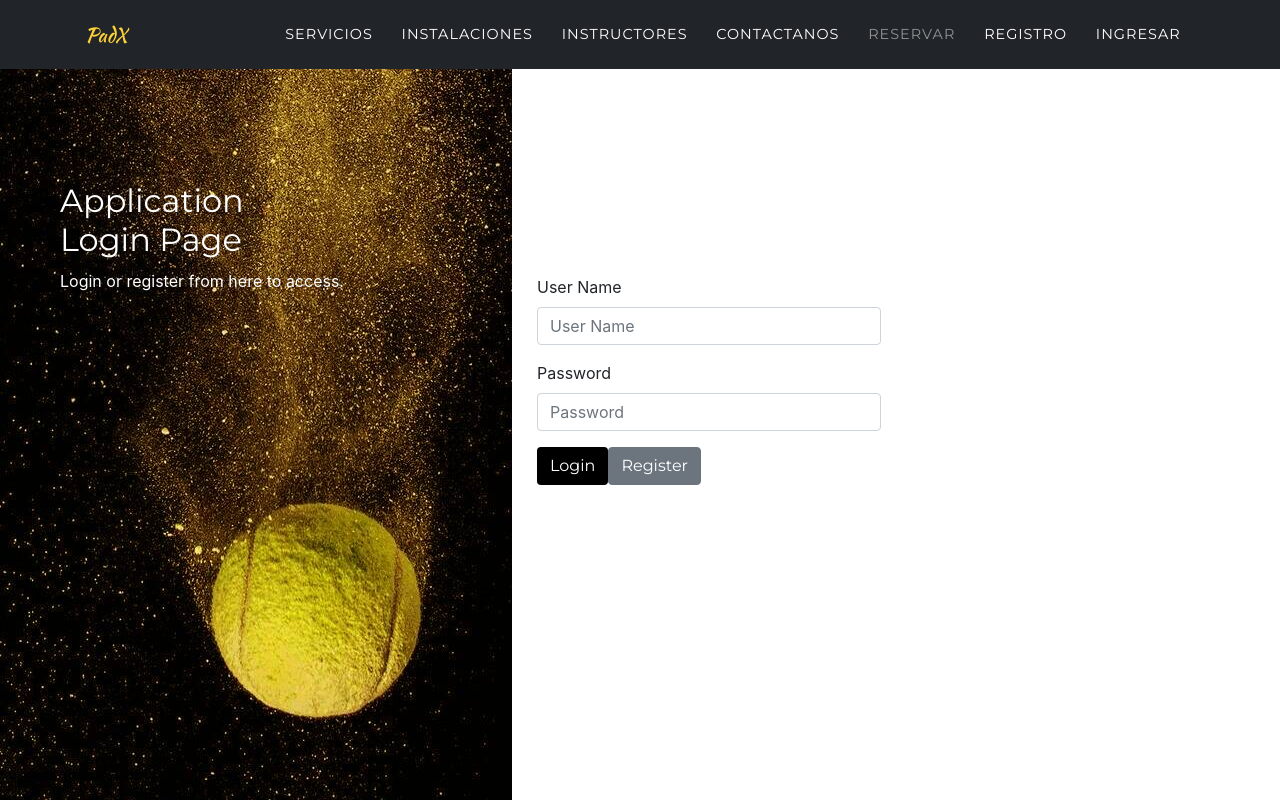
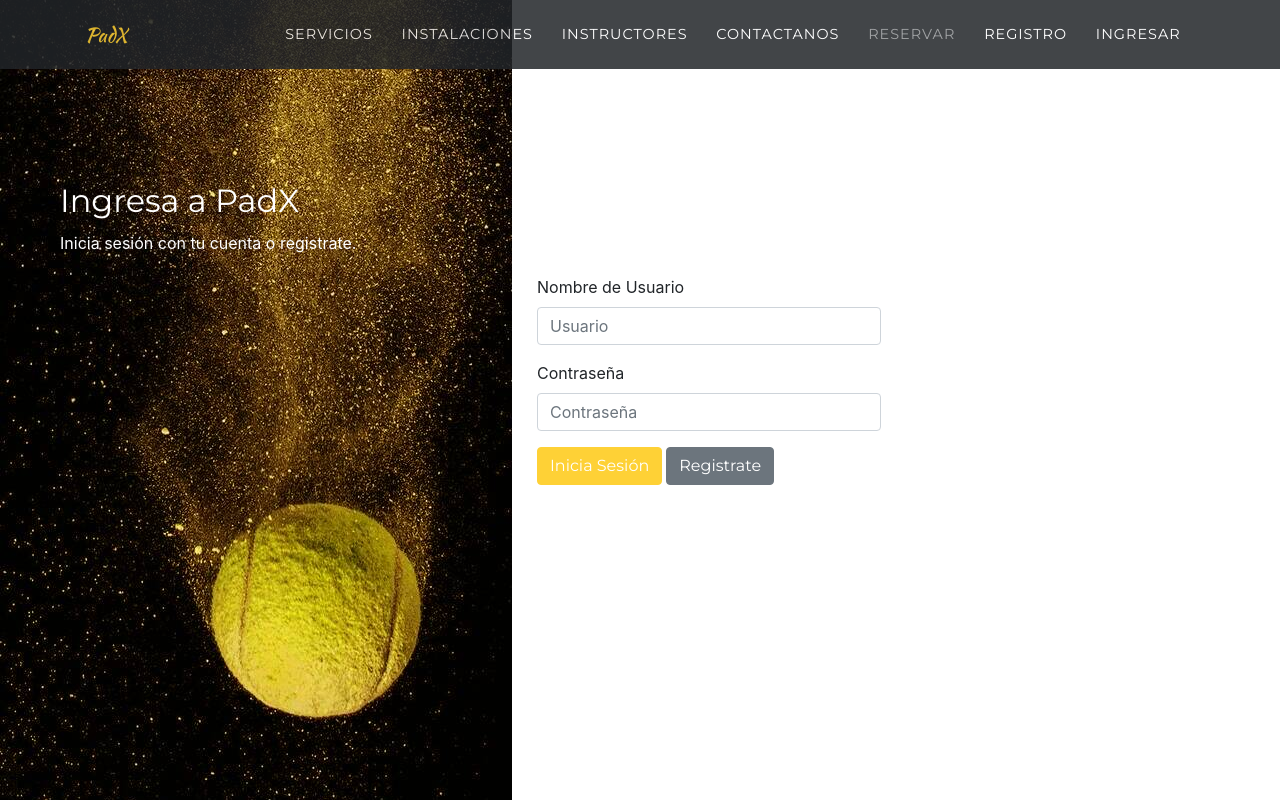
Before and after one commit to walericalupm/PadX, an Angular app in the folder PadX/: page /login in a window 1280 px wide. Built offline with nearby package versions, Linux system fonts and the light colour scheme; a web font is replaced by a local one.

Commit message:
Login design page finished

```diff
--- a/PadX/src/app/app.component.css
+++ b/PadX/src/app/app.component.css
@@ -0,0 +1,4 @@
+.navbar-dark {
+  color: black;
+  opacity: 0.85;
+}
--- a/PadX/src/app/login/login.component.css
+++ b/PadX/src/app/login/login.component.css
@@ -57,7 +57,8 @@
   font-weight: 300;
 }
 
-.btn-black{
-  background-color: #000 !important;
-  color: #fff;
+.btn-primary{
+  background-color: #fed136;
+  border-color: #fed136;
+
 }
--- a/PadX/src/app/login/login.component.html
+++ b/PadX/src/app/login/login.component.html
@@ -1,7 +1,7 @@
 <div class="sidenav">
   <div class="login-main-text">
-    <h2>Application<br> Login Page</h2>
-    <p>Login or register from here to access.</p>
+    <h2>Ingresa a PadX</h2>
+    <p>Inicia sesi&oacute;n con tu cuenta o registrate.</p>
   </div>
 </div>
 <div class="main">
@@ -9,15 +9,15 @@
     <div class="login-form">
       <form>
         <div class="form-group">
-          <label>User Name</label>
-          <input type="text" class="form-control" placeholder="User Name">
+          <label>Nombre de Usuario</label>
+          <input type="text" class="form-control" placeholder="Usuario">
         </div>
         <div class="form-group">
-          <label>Password</label>
-          <input type="password" class="form-control" placeholder="Password">
+          <label>Contrase&ntilde;a</label>
+          <input type="password" class="form-control" placeholder="Contrase&ntilde;a">
         </div>
-        <button type="submit" class="btn btn-black">Login</button>
-        <button type="submit" class="btn btn-secondary">Register</button>
+        <button type="submit" class="btn btn-primary mr-1">Inicia Sesi&oacute;n</button>
+        <button type="submit" class="btn btn-secondary">Registrate</button>
       </form>
     </div>
   </div>
```
